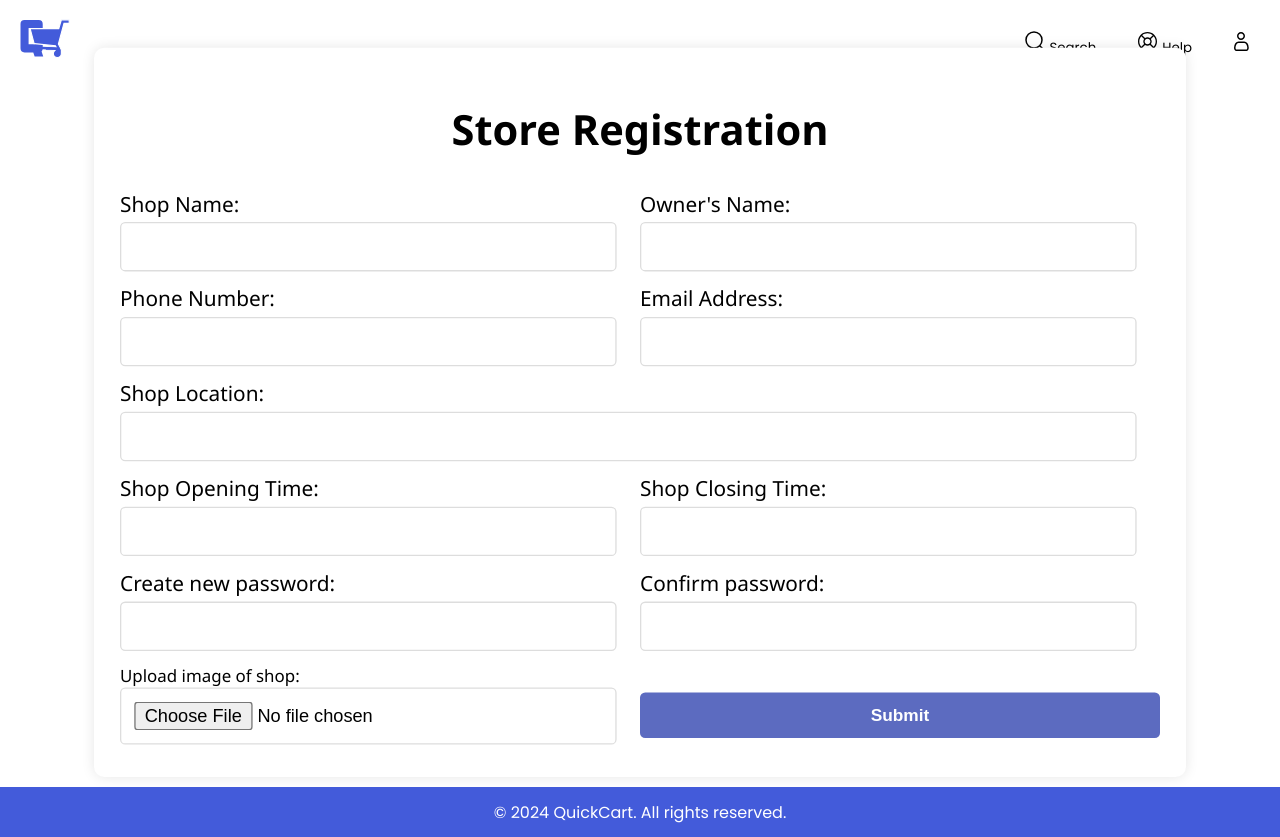
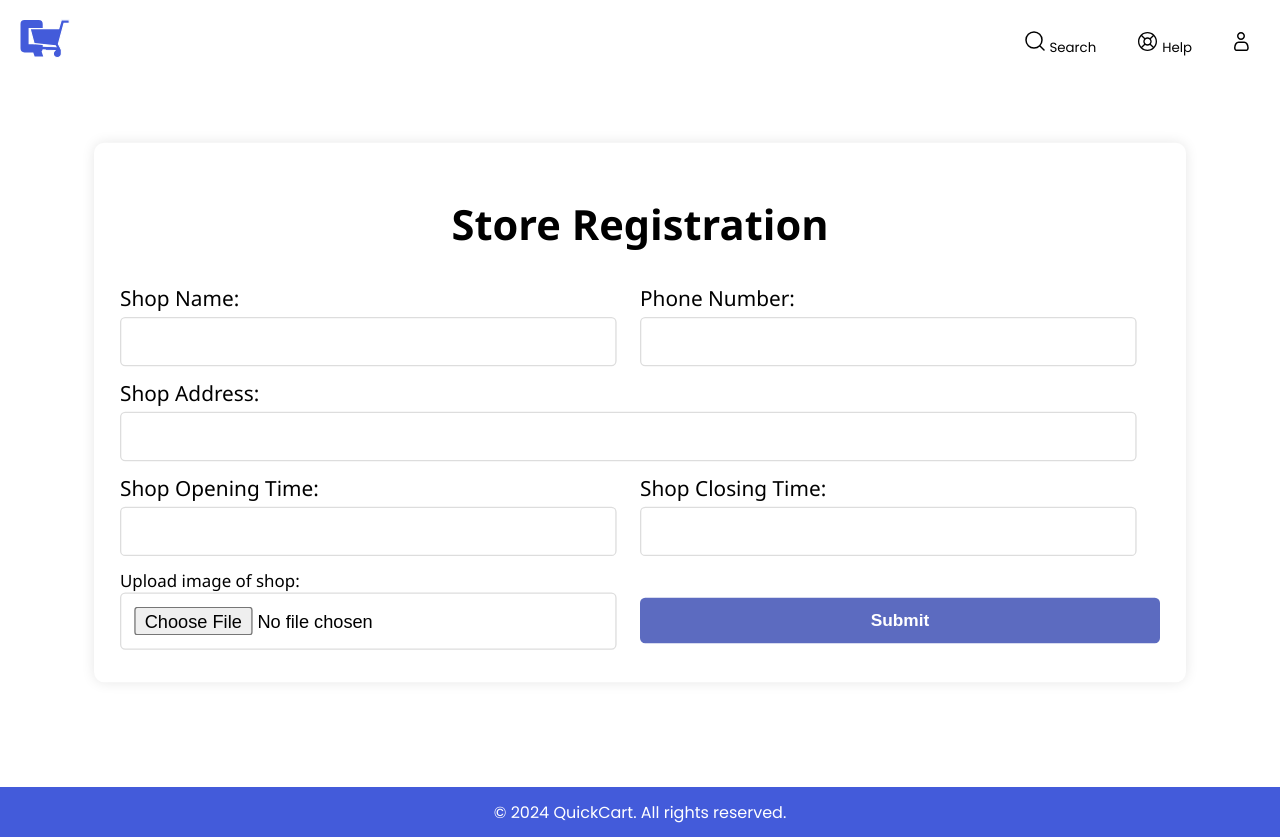
Before and after one commit to edwineas/QuickCart, a React (Create React App) app: page /registershop in a window 1280 px wide. Built offline with nearby package versions, Linux system fonts and the light colour scheme.

Commit message:
Update RegisterShop.jsx

```diff
--- a/src/pages/Register/RegisterShop.jsx
+++ b/src/pages/Register/RegisterShop.jsx
@@ -46,29 +46,15 @@ const RegisterShop = () => {
                         </div>
                         <div className="column">
                             <label className="form-label">
-                                Owner's Name:
-                            </label>
-                            <input type="text" name="ownerName" onChange={handleChange} className="form-input" />
-                        </div>
-                    </div>
-                    <div className="row">
-                        <div className="column">
-                            <label className="form-label">
                                 Phone Number:
                             </label>
                             <input type="tel" name="phoneNumber" onChange={handleChange} className="form-input" />
-                        </div>
-                        <div className="column">
-                            <label className="form-label">
-                                Email Address:
-                            </label>
-                            <input type="email" name="email" onChange={handleChange} className="form-input" />
                         </div>
                     </div>
                     <div className="row">
                         <div className="column-shop-location">
                             <label className="form-label">
-                                Shop Location:
+                                Shop Address:
                             </label>
                             <input type="text" name="shopLocation" onChange={handleChange} className="form-input-shop-location" />
                         </div>
@@ -87,7 +73,7 @@ const RegisterShop = () => {
                             <input type="text" name="closeTime" onChange={handleChange} className="form-input" />
                         </div>
                     </div>
-                    <div className="row">
+                    {/* <div className="row">
                         <div className="column">
                             <label className="form-label">
                                 Create new password:
@@ -100,7 +86,7 @@ const RegisterShop = () => {
                             </label>
                             <input type="password" name="password" onChange={handleChange} className="form-input" />
                         </div>
-                    </div>
+                    </div> */}
                     <div className="row">
                         <div className="column">
                             <label className="form-label-upload">
```
